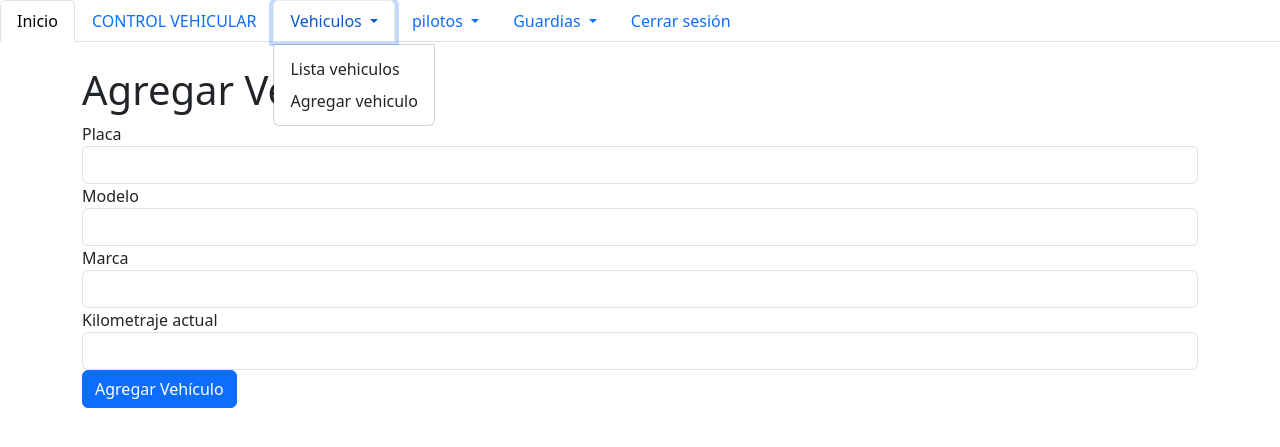
After one commit to LuisAleman0386/carregistro, a Flask app: page /vehiculos/agregar_vehiculo in a window 1280 px wide, after a click on "Vehiculos". The commit adds this page. Shown: the top 447 px of the page. Run offline with Flask 3, Linux system fonts and the light colour scheme; the visitor is signed in with stand-in values (Sample User, id 1).

Commit message:
Crud: Vehiculo

```diff
--- /dev/null
+++ b/Controllers/vehiculoController.py
@@ -0,0 +1,76 @@
+from flask import request, render_template, redirect, url_for, flash
+from Routes.routes import vehiculos_bp
+from Repositories.VehiculoRepository import VehiculoRepository
+from Services.VehiculoService import VehiculoService
+
+@vehiculos_bp.route('/vehiculos' )
+def lista_vehiculos():
+    vehiculo_repository = VehiculoRepository()
+    vehiculo_service = VehiculoService(vehiculo_repository)
+
+    vehiculos = vehiculo_service.obtener_todos_los_vehiculos()
+
+    return render_template('lista_vehiculos.html', vehiculos=vehiculos)
+
+
+
+@vehiculos_bp.route('/agregar_vehiculo', methods=['GET', 'POST'])
+def agregar_vehiculo():
+    vehiculo_repository = VehiculoRepository()
+    vehiculo_service = VehiculoService(vehiculo_repository)
+
+    if request.method == 'POST':
+        placa = request.form['placa']
+        modelo = request.form['modelo']
+        marca = request.form['marca']
+        kilometraje_actual = request.form['kilometraje_actual']
+
+        try:
+            kilometraje_actual = float(kilometraje_actual) if kilometraje_actual else 0
+            vehiculo_service.guardar_vehiculo(placa, modelo, marca, kilometraje_actual)
+            flash('Vehículo agregado exitosamente', 'success')
+            return redirect(url_for('vehiculos_bp.lista_vehiculos'))
+        except Exception as e:
+            flash(f'Error al agregar vehículo: {str(e)}', 'danger')
+            return redirect(url_for('vehiculos_bp.agregar_vehiculo'))
+
+    return render_template('agregar_vehiculo.html')
+
+
+@vehiculos_bp.route('/ver_vehiculo/<int:id_vehiculo>', methods=['GET', 'POST'])
+def ver_vehiculo(id_vehiculo):
+    vehiculo_repository = VehiculoRepository()
+    vehiculo_service = VehiculoService(vehiculo_repository)
+
+    vehiculo = vehiculo_service.obtener_vehiculo_por_id(id_vehiculo)
+
+    if request.method == 'POST':
+        placa = request.form['placa']
+        modelo = request.form['modelo']
+        marca = request.form['marca']
+        kilometraje_actual = request.form['kilometraje_actual']
+
+        vehiculo_service.actualizar_vehiculo(
+                id_vehiculo,
+                placa,
+                modelo,
+                marca,
+                float(kilometraje_actual)
+            )
+
+        flash('Vehículo actualizado exitosamente', 'success')
+        return redirect(url_for('vehiculos_bp.lista_vehiculos'))
+
+    return render_template('ver_vehiculo.html', vehiculo=vehiculo)
+
+
+
+@vehiculos_bp.route('/eliminar_vehiculo/<int:id_vehiculo>', methods=['POST'])
+def eliminar_vehiculo(id_vehiculo):
+    vehiculo_repository = VehiculoRepository()
+    vehiculo_service = VehiculoService(vehiculo_repository)
+
+    vehiculo_service.eliminar_vehiculo(id_vehiculo)
+    flash('Vehículo eliminado correctamente', 'warning')
+
+    return redirect(url_for('vehiculos_bp.lista_vehiculos'))
--- a/Routes/routes.py
+++ b/Routes/routes.py
@@ -5,3 +5,4 @@ dashboard = Blueprint('dashboard', __name__, url_prefix='/dashboard')
 control = Blueprint('control', __name__, url_prefix='/control')
 pilotos_bp = Blueprint('pilotos_bp', __name__, url_prefix='/pilotos')
 guardia_bp = Blueprint('guardia_bp', __name__, url_prefix='/guardia')
+vehiculos_bp = Blueprint('vehiculos_bp', __name__, url_prefix='/vehiculos')
--- /dev/null
+++ b/Services/VehiculoService.py
@@ -0,0 +1,29 @@
+from models.models import vehiculos
+
+
+class VehiculoService:
+    def __init__(self, vehiculo_repository):
+        self.vehiculo_repository = vehiculo_repository
+
+    def obtener_todos_los_vehiculos(self):
+        return self.vehiculo_repository.obtener_todos()
+
+    def obtener_vehiculo_por_id(self, id_vehiculo):
+        return self.vehiculo_repository.obtener_por_id(id_vehiculo)
+
+    def guardar_vehiculo(self, placa, modelo, marca, kilometraje_actual):
+        nuevo_vehiculo = vehiculos(placa=placa, modelo=modelo, marca=marca, kilometraje_actual=kilometraje_actual)
+        return self.vehiculo_repository.guardar(nuevo_vehiculo)
+
+    def actualizar_vehiculo(self, id_vehiculo, placa, modelo, marca, kilometraje_actual):
+        vehiculo = self.vehiculo_repository.obtener_por_id(id_vehiculo)
+        vehiculo.placa = placa
+        vehiculo.modelo = modelo
+        vehiculo.marca = marca
+        vehiculo.kilometraje_actual = kilometraje_actual
+
+        self.vehiculo_repository.actualizar(vehiculo)
+
+    def eliminar_vehiculo(self, id_vehiculo):
+        vehiculo = self.vehiculo_repository.obtener_por_id(id_vehiculo)
+        self.vehiculo_repository.eliminar(vehiculo)
--- /dev/null
+++ b/Templates/agregar_vehiculo.html
@@ -0,0 +1,32 @@
+
+
+{% extends "index.html" %}
+{% block body %}
+
+<h1>Agregar Vehículo</h1>
+
+<form method="POST" action="{{ url_for('vehiculos_bp.agregar_vehiculo') }}">
+    <div class="form-group">
+        <label for="placa">Placa</label>
+        <input type="text" class="form-control" id="placa" name="placa" required>
+    </div>
+
+    <div class="form-group">
+        <label for="modelo">Modelo</label>
+        <input type="text" class="form-control" id="modelo" name="modelo" required>
+    </div>
+
+    <div class="form-group">
+        <label for="marca">Marca</label>
+        <input type="text" class="form-control" id="marca" name="marca" required>
+    </div>
+
+    <div class="form-group">
+        <label for="kilometraje_actual">Kilometraje actual</label>
+        <input type="number" step="0.01" class="form-control" id="kilometraje_actual" name="kilometraje_actual">
+    </div>
+
+    <button type="submit" class="btn btn-primary">Agregar Vehículo</button>
+</form>
+
+{% endblock %}
--- a/Templates/index.html
+++ b/Templates/index.html
@@ -18,7 +18,16 @@
     <li class="nav-item">
       <a class="nav-link" href="{{url_for('control.ver_pant_principal')}}">CONTROL VEHICULAR</a>
     </li>
-    <!-- Menú desplegable para Administración -->
+    <li class="nav-item dropdown">
+      <a class="nav-link dropdown-toggle" href="#" id="navbarDropdownAdmin" role="button" data-bs-toggle="dropdown"
+        aria-expanded="false">
+        Vehiculos
+      </a>
+      <ul class="dropdown-menu" aria-labelledby="navbarDropdownAdmin">
+        <li><a class="dropdown-item" href="{{url_for('vehiculos_bp.lista_vehiculos')}}">Lista vehiculos</a></li>
+        <li><a class="dropdown-item" href="{{url_for('vehiculos_bp.agregar_vehiculo')}}">Agregar vehiculo</a></li>
+      </ul>
+    </li>
     <li class="nav-item dropdown">
       <a class="nav-link dropdown-toggle" href="#" id="navbarDropdownAdmin" role="button" data-bs-toggle="dropdown"
         aria-expanded="false">
--- a/app.py
+++ b/app.py
@@ -39,6 +39,7 @@ from Controllers.DashboardController import dashboard
 from Controllers.ControlController import control
 from Controllers.pilotoController import pilotos_bp
 from Controllers.guardiaController import guardia_bp
+from Controllers.vehiculoController import vehiculos_bp
 
 # Registrar Blueprints
 app.register_blueprint(login_bp)
@@ -46,6 +47,7 @@ app.register_blueprint(dashboard)
 app.register_blueprint(control)
 app.register_blueprint(pilotos_bp)
 app.register_blueprint(guardia_bp)
+app.register_blueprint(vehiculos_bp)
 
 
 
```
Also changed, not shown: Repositories/Interfaces/IVehiculoRepository.py (added, +24 -0 lines), Repositories/VehiculoRepository.py (added, +25 -0 lines), Templates/lista_vehiculos.html (added, +37 -0 lines), Templates/ver_vehiculo.html (added, +38 -0 lines).
